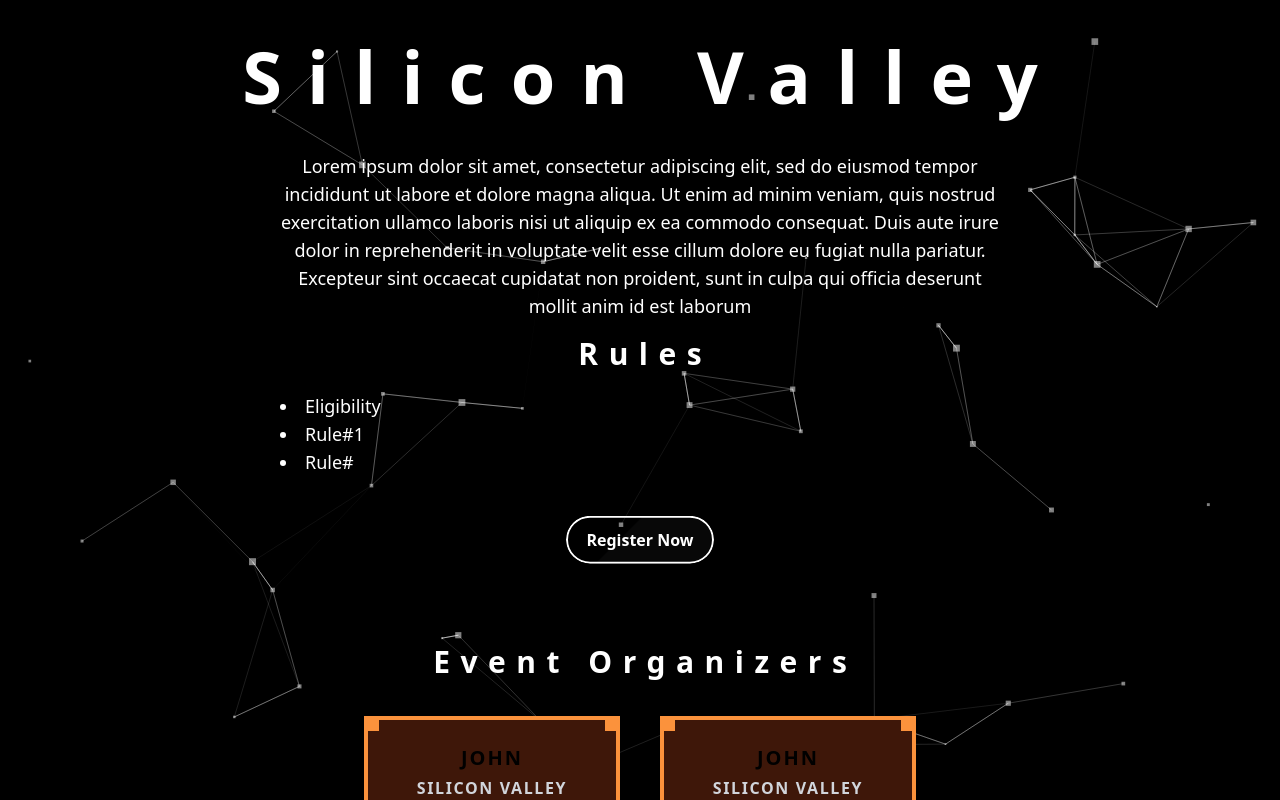
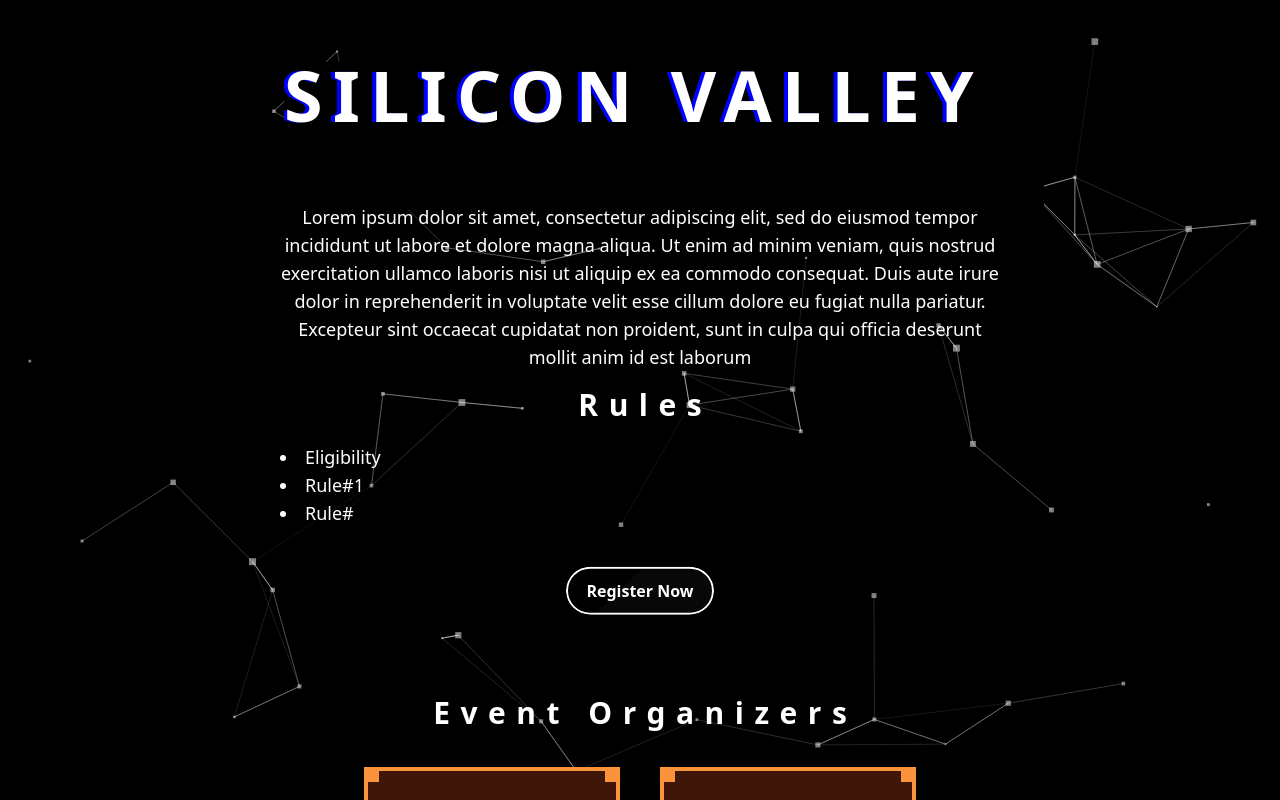
Before and after one commit to manosanjay-g/bootup23, a React (Create React App) app: page /event-details in a window 1280 px wide. Shown: the top 800 px of the page. Built offline with nearby package versions, Linux system fonts and the light colour scheme.

Commit message:
Added title glitch effect

```diff
--- a/src/views/EventDetails.jsx
+++ b/src/views/EventDetails.jsx
@@ -1,5 +1,6 @@
 import ParticlesBackground from "../components/ParticlesBackground";
 import OrganizerCard from "../components/OrganizerCard";
+import './textGlitch.css';
 const EventDetails = () => {
     return (
         <>
@@ -7,7 +8,13 @@
         <div id="event-details" className="m-10">
             <ParticlesBackground />
             <div className="text-center" id="event-description">
-                <h2 className="font-bold text-white my-4 font-semibold text-7xl wide-text">Silicon Valley</h2>
+                {/* Title Glitch Effect */}
+                <div class="content">
+                    <h2 class="text" data-text="Silicon Valley">
+                        Silicon Valley
+                    </h2>
+                </div>
+                {/* <h2 className="font-bold text-white my-4 font-semibold text-7xl wide-text">Silicon Valley</h2> */}
                 <p className="text-white text-lg mx-60 justify-center mt-10 mb-15">Lorem ipsum dolor sit amet, consectetur adipiscing elit, sed do eiusmod tempor incididunt ut labore et dolore magna aliqua. Ut enim ad minim veniam, quis nostrud exercitation ullamco laboris nisi ut aliquip ex ea commodo consequat. Duis aute irure dolor in reprehenderit in voluptate velit esse cillum dolore eu fugiat nulla pariatur. Excepteur sint occaecat cupidatat non proident, sunt in culpa qui officia deserunt mollit anim id est laborum</p>
             </div>
             <div className="text-center" id="event-rules">
--- /dev/null
+++ b/src/views/textGlitch.css
@@ -0,0 +1,171 @@
+  .content{
+    width: 100%;
+    height: 100%;
+    display: flex;
+    justify-content: center;
+    align-items: center;
+  }
+  .content .text{
+    position: relative;
+    color: #fff;
+    font-weight: 700;
+    font-size: 35px;
+    transform: scale(2);
+    padding: 30px;
+    letter-spacing: 2px;
+    text-transform: uppercase;
+    margin-bottom: 10px;
+    letter-spacing: 5px;
+  }
+  .content .text:before,
+  .content .text:after {
+    padding: 30px;
+    color: white;
+    content: attr(data-text);
+    position: absolute;
+    width: 100%;
+    height: 100%;
+    background: black;
+    overflow: hidden;
+    top: 0;
+  }
+  .content .text:before{
+    left: 3px;
+    text-shadow: -2px 0 red;
+    animation: glitch-1 2s linear infinite reverse;
+  }
+  .content .text:after{
+    left: -3px;
+    text-shadow: -2px 0 blue;
+    animation: glitch-2 2s linear infinite reverse;
+  }
+  @keyframes glitch-1 {
+    0% {
+      clip: rect(132px, auto, 101px, 30px);
+    }
+    5% {
+      clip: rect(17px, auto, 94px, 30px);
+    }
+    10% {
+      clip: rect(40px, auto, 66px, 30px);
+    }
+    15% {
+      clip: rect(87px, auto, 82px, 30px);
+    }
+    20% {
+      clip: rect(137px, auto, 61px, 30px);
+    }
+    25% {
+      clip: rect(34px, auto, 14px, 30px);
+    }
+    30% {
+      clip: rect(133px, auto, 74px, 30px);
+    }
+    35% {
+      clip: rect(76px, auto, 107px, 30px);
+    }
+    40% {
+      clip: rect(59px, auto, 130px, 30px);
+    }
+    45% {
+      clip: rect(29px, auto, 84px, 30px);
+    }
+    50% {
+      clip: rect(22px, auto, 67px, 30px);
+    }
+    55% {
+      clip: rect(67px, auto, 62px, 30px);
+    }
+    60% {
+      clip: rect(10px, auto, 105px, 30px);
+    }
+    65% {
+      clip: rect(78px, auto, 115px, 30px);
+    }
+    70% {
+      clip: rect(105px, auto, 13px, 30px);
+    }
+    75% {
+      clip: rect(15px, auto, 75px, 30px);
+    }
+    80% {
+      clip: rect(66px, auto, 39px, 30px);
+    }
+    85% {
+      clip: rect(133px, auto, 73px, 30px);
+    }
+    90% {
+      clip: rect(36px, auto, 128px, 30px);
+    }
+    95% {
+      clip: rect(68px, auto, 103px, 30px);
+    }
+    100% {
+      clip: rect(14px, auto, 100px, 30px);
+    }
+  }
+  @keyframes glitch-2 {
+    0% {
+      clip: rect(129px, auto, 36px, 30px);
+    }
+    5% {
+      clip: rect(36px, auto, 4px, 30px);
+    }
+    10% {
+      clip: rect(85px, auto, 66px, 30px);
+    }
+    15% {
+      clip: rect(91px, auto, 91px, 30px);
+    }
+    20% {
+      clip: rect(148px, auto, 138px, 30px);
+    }
+    25% {
+      clip: rect(38px, auto, 122px, 30px);
+    }
+    30% {
+      clip: rect(69px, auto, 54px, 30px);
+    }
+    35% {
+      clip: rect(98px, auto, 71px, 30px);
+    }
+    40% {
+      clip: rect(146px, auto, 34px, 30px);
+    }
+    45% {
+      clip: rect(134px, auto, 43px, 30px);
+    }
+    50% {
+      clip: rect(102px, auto, 80px, 30px);
+    }
+    55% {
+      clip: rect(119px, auto, 44px, 30px);
+    }
+    60% {
+      clip: rect(106px, auto, 99px, 30px);
+    }
+    65% {
+      clip: rect(141px, auto, 74px, 30px);
+    }
+    70% {
+      clip: rect(20px, auto, 78px, 30px);
+    }
+    75% {
+      clip: rect(133px, auto, 79px, 30px);
+    }
+    80% {
+      clip: rect(78px, auto, 52px, 30px);
+    }
+    85% {
+      clip: rect(35px, auto, 39px, 30px);
+    }
+    90% {
+      clip: rect(67px, auto, 70px, 30px);
+    }
+    95% {
+      clip: rect(71px, auto, 103px, 30px);
+    }
+    100% {
+      clip: rect(83px, auto, 40px, 30px);
+    }
+  }
```
